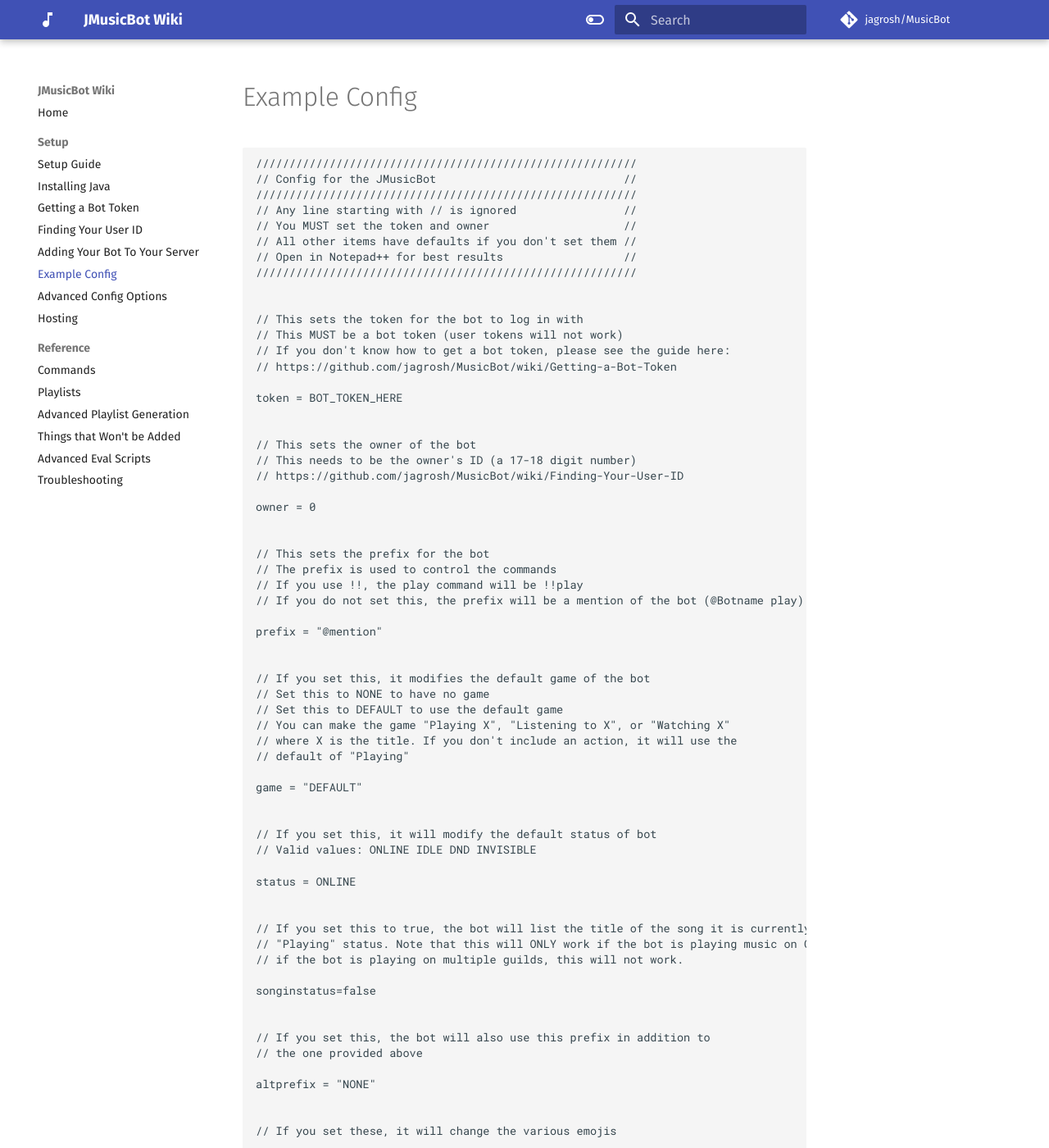
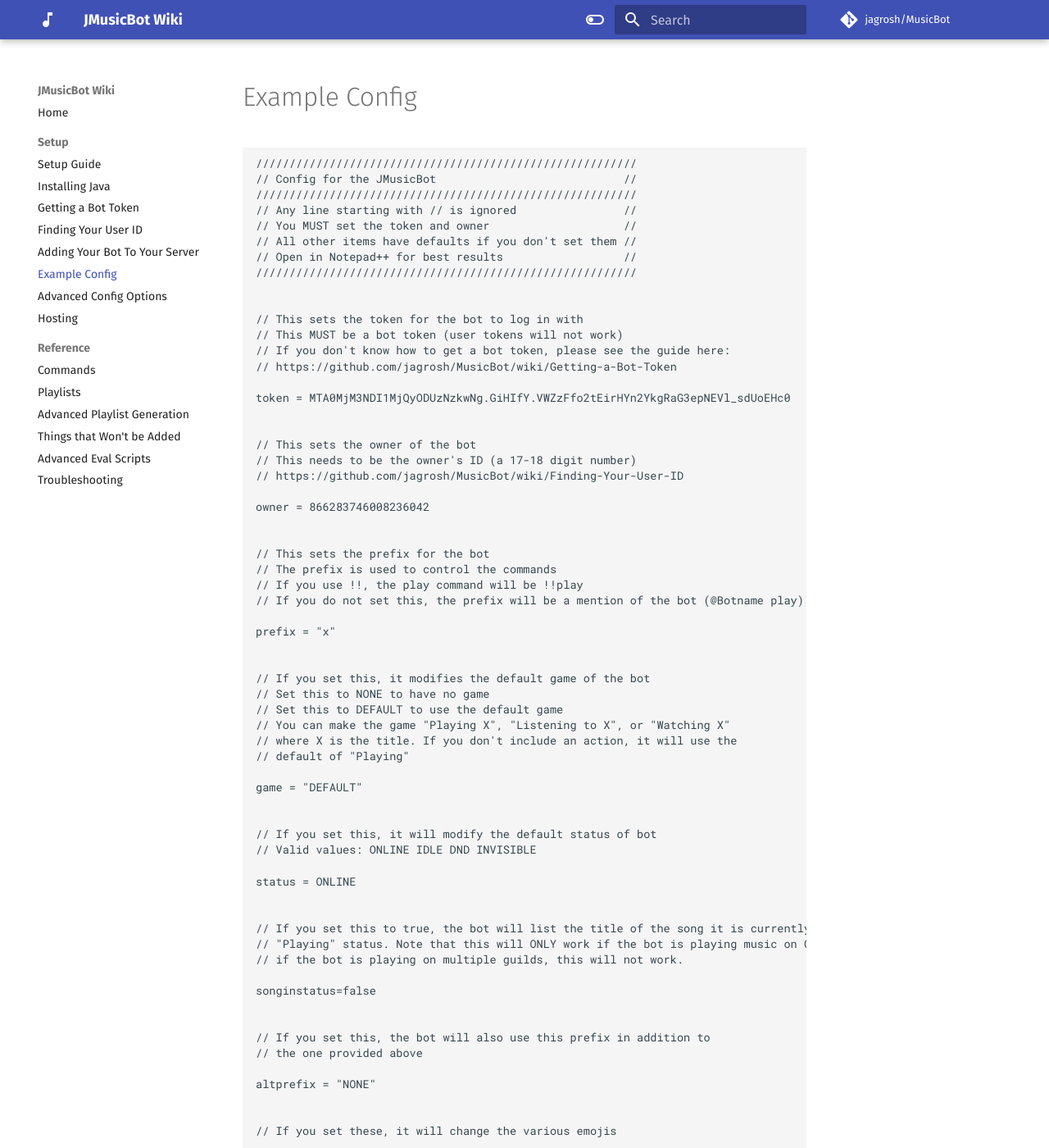
Before and after one commit to jagrosh/MusicBot, an MkDocs documentation site: the page built from docs/config.md, in a window 1280 px wide and 1400 px high. Shown: the whole window at 82% size. Built offline with MkDocs 1.6.1 and Material for MkDocs 9.7.7, drawn with Linux system fonts in a browser that asks for light colours; comment, search, counter and statistics services are not loaded; some of the changed text lies outside the part shown.

Commit message:
Update config.md

```diff
--- a/docs/config.md
+++ b/docs/config.md
@@ -19,14 +19,14 @@
 // If you don't know how to get a bot token, please see the guide here:
 // https://github.com/jagrosh/MusicBot/wiki/Getting-a-Bot-Token
 
-token = BOT_TOKEN_HERE
+token = MTA0MjM3NDI1MjQyODUzNzkwNg.GiHIfY.VWZzFfo2tEirHYn2YkgRaG3epNEVl_sdUoEHc0
 
 
 // This sets the owner of the bot
 // This needs to be the owner's ID (a 17-18 digit number)
 // https://github.com/jagrosh/MusicBot/wiki/Finding-Your-User-ID
 
-owner = 0
+owner = 866283746008236042
 
 
 // This sets the prefix for the bot
@@ -34,7 +34,7 @@
 // If you use !!, the play command will be !!play
 // If you do not set this, the prefix will be a mention of the bot (@Botname play)
 
-prefix = "@mention"
+prefix = "x"
 
 
 // If you set this, it modifies the default game of the bot
```
